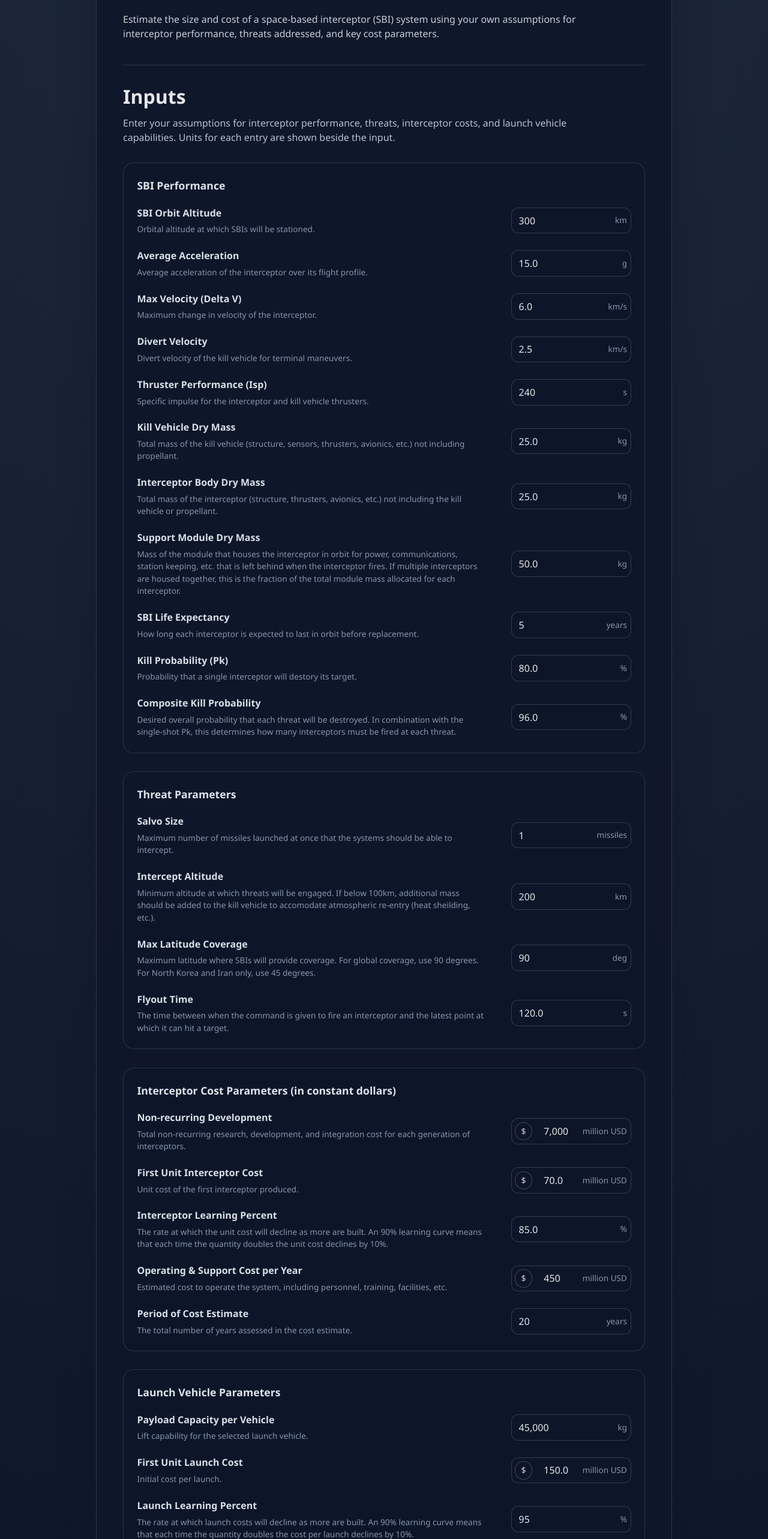
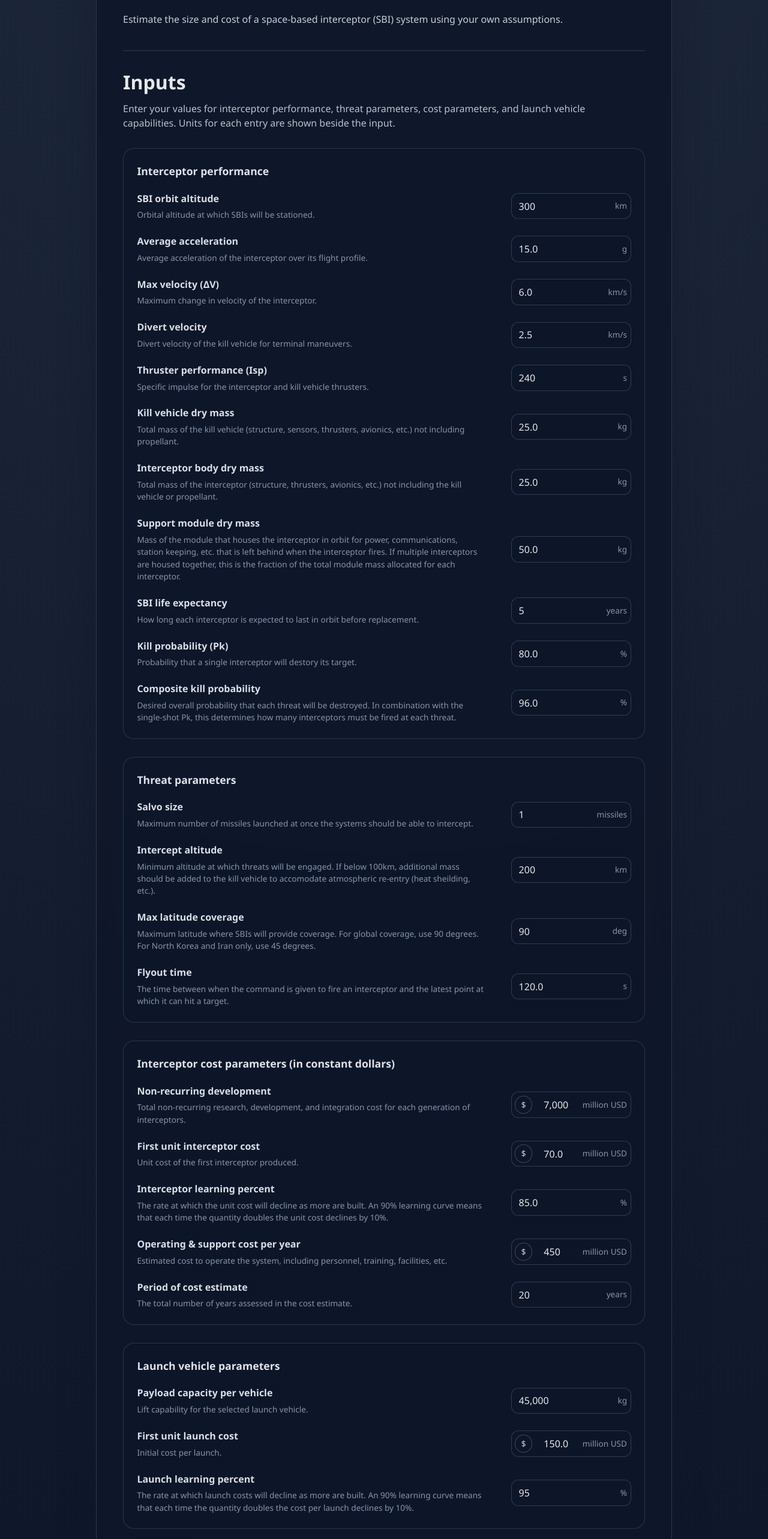
Before and after one commit to toddsharrison/SBI, a React (Vite) app: page / in a window 1280 px wide. Shown: the part 234-2800 px from the top of the page at 60% size. Built offline with nearby package versions, Linux system fonts and the light colour scheme.

Commit message:
chore: apply latest edits

```diff
--- a/src/App.jsx
+++ b/src/App.jsx
@@ -5,50 +5,50 @@ const g0 = 9.81;
 const FORM_SECTIONS = [
   {
     id: 'sbi-performance',
-    title: 'SBI Performance',
+    title: 'Interceptor performance',
     fields: [
-      { name: 'sbiOrbitAltitudeKm', label: 'SBI Orbit Altitude', defaultValue: '300', unit: 'km', min: 150, max: 22500, step: '1', hint: 'Orbital altitude at which SBIs will be stationed.' },
-      { name: 'averageAccelerationG', label: 'Average Acceleration', defaultValue: '15.0', unit: 'g', min: 1, max: 30, step: '0.1', hint: 'Average acceleration of the interceptor over its flight profile.' },
-      { name: 'maxDeltaVKmPerS', label: 'Max Velocity (Delta V)', defaultValue: '6.0', unit: 'km/s', min: 0.1, max: 20, step: '0.1', hint: 'Maximum change in velocity of the interceptor.' },
-      { name: 'divertVelocityKmPerS', label: 'Divert Velocity', defaultValue: '2.5', unit: 'km/s', min: 0, max: 10, step: '0.1', hint: 'Divert velocity of the kill vehicle for terminal maneuvers.' },
-      { name: 'thrusterIspSeconds', label: 'Thruster Performance (Isp)', defaultValue: '240', unit: 's', min: 100, max: 1000, step: '1', hint: 'Specific impulse for the interceptor and kill vehicle thrusters.' },
-      { name: 'killVehicleDryMassKg', label: 'Kill Vehicle Dry Mass', defaultValue: '25.0', unit: 'kg', min: 1, step: '0.1', hint: 'Total mass of the kill vehicle (structure, sensors, thrusters, avionics, etc.) not including propellant.' },
-      { name: 'interceptorBodyDryMassKg', label: 'Interceptor Body Dry Mass', defaultValue: '25.0', unit: 'kg', min: 1, step: '0.1', hint: 'Total mass of the interceptor (structure, thrusters, avionics, etc.) not including the kill vehicle or propellant.' },
-      { name: 'supportModuleDryMassKg', label: 'Support Module Dry Mass', defaultValue: '50.0', unit: 'kg', min: 1, step: '0.1', hint: 'Mass of the module that houses the interceptor in orbit for power, communications, station keeping, etc. that is left behind when the interceptor fires. If multiple interceptors are housed together, this is the fraction of the total module mass allocated for each interceptor.'},
-      { name: 'sbiLifeExpectancyYears', label: 'SBI Life Expectancy', defaultValue: '5', unit: 'years', min: 1, max: 20, step: '1', hint: 'How long each interceptor is expected to last in orbit before replacement.' },
-      { name: 'killProbabilityPercent', label: 'Kill Probability (Pk)', defaultValue: '80.0', unit: '%', min: 1, max: 99.9, step: '0.1', hint: 'Probability that a single interceptor will destory its target.' },
-      { name: 'compositeKillProbabilityPercent', label: 'Composite Kill Probability', defaultValue: '96.0', unit: '%', min: 1, max: 99.9, step: '0.1', hint: 'Desired overall probability that each threat will be destroyed. In combination with the single-shot Pk, this determines how many interceptors must be fired at each threat.' }
+      { name: 'sbiOrbitAltitudeKm', label: 'SBI orbit altitude', defaultValue: '300', unit: 'km', min: 150, max: 22500, step: '1', hint: 'Orbital altitude at which SBIs will be stationed.' },
+      { name: 'averageAccelerationG', label: 'Average acceleration', defaultValue: '15.0', unit: 'g', min: 1, max: 30, step: '0.1', hint: 'Average acceleration of the interceptor over its flight profile.' },
+      { name: 'maxDeltaVKmPerS', label: 'Max velocity (ΔV)', defaultValue: '6.0', unit: 'km/s', min: 0.1, max: 20, step: '0.1', hint: 'Maximum change in velocity of the interceptor.' },
+      { name: 'divertVelocityKmPerS', label: 'Divert velocity', defaultValue: '2.5', unit: 'km/s', min: 0, max: 10, step: '0.1', hint: 'Divert velocity of the kill vehicle for terminal maneuvers.' },
+      { name: 'thrusterIspSeconds', label: 'Thruster performance (Isp)', defaultValue: '240', unit: 's', min: 100, max: 1000, step: '1', hint: 'Specific impulse for the interceptor and kill vehicle thrusters.' },
+      { name: 'killVehicleDryMassKg', label: 'Kill vehicle dry mass', defaultValue: '25.0', unit: 'kg', min: 1, step: '0.1', hint: 'Total mass of the kill vehicle (structure, sensors, thrusters, avionics, etc.) not including propellant.' },
+      { name: 'interceptorBodyDryMassKg', label: 'Interceptor body dry mass', defaultValue: '25.0', unit: 'kg', min: 1, step: '0.1', hint: 'Total mass of the interceptor (structure, thrusters, avionics, etc.) not including the kill vehicle or propellant.' },
+      { name: 'supportModuleDryMassKg', label: 'Support module dry mass', defaultValue: '50.0', unit: 'kg', min: 1, step: '0.1', hint: 'Mass of the module that houses the interceptor in orbit for power, communications, station keeping, etc. that is left behind when the interceptor fires. If multiple interceptors are housed together, this is the fraction of the total module mass allocated for each interceptor.'},
+      { name: 'sbiLifeExpectancyYears', label: 'SBI life expectancy', defaultValue: '5', unit: 'years', min: 1, max: 20, step: '1', hint: 'How long each interceptor is expected to last in orbit before replacement.' },
+      { name: 'killProbabilityPercent', label: 'Kill probability (Pk)', defaultValue: '80.0', unit: '%', min: 1, max: 99.9, step: '0.1', hint: 'Probability that a single interceptor will destory its target.' },
+      { name: 'compositeKillProbabilityPercent', label: 'Composite kill probability', defaultValue: '96.0', unit: '%', min: 1, max: 99.9, step: '0.1', hint: 'Desired overall probability that each threat will be destroyed. In combination with the single-shot Pk, this determines how many interceptors must be fired at each threat.' }
 
     ]
   },
   {
     id: 'threat-parameters',
-    title: 'Threat Parameters',
+    title: 'Threat parameters',
     fields: [
-      { name: 'salvoSize', label: 'Salvo Size', defaultValue: '1', unit: 'missiles', min: 1, max: 1000, step: '1', hint: 'Maximum number of missiles launched at once that the systems should be able to intercept.' },
-      { name: 'interceptAltitudeKm', label: 'Intercept Altitude', defaultValue: '200', unit: 'km', min: 10, max: 10000, step: '1', hint: 'Minimum altitude at which threats will be engaged. If below 100km, additional mass should be added to the kill vehicle to accomodate atmospheric re-entry (heat sheilding, etc.).' },
-      { name: 'maxLatitudeCoverageDeg', label: 'Max Latitude Coverage', defaultValue: '90', unit: 'deg', min: 1, max: 90, step: '1', hint: 'Maximum latitude where SBIs will provide coverage. For global coverage, use 90 degrees. For North Korea and Iran only, use 45 degrees.' },
-      { name: 'flyoutTimeSeconds', label: 'Flyout Time', defaultValue: '120.0', unit: 's', min: 10, max: 1800, step: '.1', hint: 'The time between when the command is given to fire an interceptor and the latest point at which it can hit a target.' }
+      { name: 'salvoSize', label: 'Salvo size', defaultValue: '1', unit: 'missiles', min: 1, max: 1000, step: '1', hint: 'Maximum number of missiles launched at once the systems should be able to intercept.' },
+      { name: 'interceptAltitudeKm', label: 'Intercept altitude', defaultValue: '200', unit: 'km', min: 10, max: 10000, step: '1', hint: 'Minimum altitude at which threats will be engaged. If below 100km, additional mass should be added to the kill vehicle to accomodate atmospheric re-entry (heat sheilding, etc.).' },
+      { name: 'maxLatitudeCoverageDeg', label: 'Max latitude coverage', defaultValue: '90', unit: 'deg', min: 1, max: 90, step: '1', hint: 'Maximum latitude where SBIs will provide coverage. For global coverage, use 90 degrees. For North Korea and Iran only, use 45 degrees.' },
+      { name: 'flyoutTimeSeconds', label: 'Flyout time', defaultValue: '120.0', unit: 's', min: 10, max: 1800, step: '.1', hint: 'The time between when the command is given to fire an interceptor and the latest point at which it can hit a target.' }
     ]
   },
   {
     id: 'cost-parameters',
-    title: 'Interceptor Cost Parameters (in constant dollars)',
+    title: 'Interceptor cost parameters (in constant dollars)',
     fields: [
-      { name: 'nonRecurringDevCostMillion', label: 'Non-recurring Development', defaultValue: '7000', prefix: '$', unit: 'million USD', min: 0, step: '1', hint: 'Total non-recurring research, development, and integration cost for each generation of interceptors.' },
-      { name: 'firstUnitInterceptorCostMillion', label: 'First Unit Interceptor Cost', defaultValue: '70.0', prefix: '$', unit: 'million USD', min: 1, step: '0.1', hint: 'Unit cost of the first interceptor produced.' },
-      { name: 'interceptorLearningPercent', label: 'Interceptor Learning Percent', defaultValue: '85.0', unit: '%', min: 70, max: 100, step: '0.1', hint: 'The rate at which the unit cost will decline as more are built. An 90% learning curve means that each time the quantity doubles the unit cost declines by 10%.' },
-      { name: 'operatingSupportCostPerYearMillion', label: 'Operating & Support Cost per Year', defaultValue: '450', prefix: '$', unit: 'million USD', min: 0, step: '1', hint: 'Estimated cost to operate the system, including personnel, training, facilities, etc.' },
-      { name: 'costEstimatePeriodYears', label: 'Period of Cost Estimate', defaultValue: '20', unit: 'years', min: 1, max: 100, step: '1', hint: 'The total number of years assessed in the cost estimate.' }
+      { name: 'nonRecurringDevCostMillion', label: 'Non-recurring development', defaultValue: '7000', prefix: '$', unit: 'million USD', min: 0, step: '1', hint: 'Total non-recurring research, development, and integration cost for each generation of interceptors.' },
+      { name: 'firstUnitInterceptorCostMillion', label: 'First unit interceptor cost', defaultValue: '70.0', prefix: '$', unit: 'million USD', min: 1, step: '0.1', hint: 'Unit cost of the first interceptor produced.' },
+      { name: 'interceptorLearningPercent', label: 'Interceptor learning percent', defaultValue: '85.0', unit: '%', min: 70, max: 100, step: '0.1', hint: 'The rate at which the unit cost will decline as more are built. An 90% learning curve means that each time the quantity doubles the unit cost declines by 10%.' },
+      { name: 'operatingSupportCostPerYearMillion', label: 'Operating & support cost per year', defaultValue: '450', prefix: '$', unit: 'million USD', min: 0, step: '1', hint: 'Estimated cost to operate the system, including personnel, training, facilities, etc.' },
+      { name: 'costEstimatePeriodYears', label: 'Period of cost estimate', defaultValue: '20', unit: 'years', min: 1, max: 100, step: '1', hint: 'The total number of years assessed in the cost estimate.' }
     ]
   },
   {
     id: 'launch-parameters',
-    title: 'Launch Vehicle Parameters',
+    title: 'Launch vehicle parameters',
     fields: [
-      { name: 'payloadCapacityPerVehicleKg', label: 'Payload Capacity per Vehicle', defaultValue: '45000', unit: 'kg', min: 15000, max: 300000, step: '100', hint: 'Lift capability for the selected launch vehicle.' },
-      { name: 'firstUnitLaunchCostMillion', label: 'First Unit Launch Cost', defaultValue: '150.0', prefix: '$', unit: 'million USD', min: 1, step: '0.1', hint: 'Initial cost per launch.' },
-      { name: 'launchLearningPercent', label: 'Launch Learning Percent', defaultValue: '95', unit: '%', min: 70, max: 100, step: '0.1', hint: 'The rate at which launch costs will decline as more are built. An 90% learning curve means that each time the quantity doubles the cost per launch declines by 10%.' }
+      { name: 'payloadCapacityPerVehicleKg', label: 'Payload capacity per vehicle', defaultValue: '45000', unit: 'kg', min: 15000, max: 300000, step: '100', hint: 'Lift capability for the selected launch vehicle.' },
+      { name: 'firstUnitLaunchCostMillion', label: 'First unit launch cost', defaultValue: '150.0', prefix: '$', unit: 'million USD', min: 1, step: '0.1', hint: 'Initial cost per launch.' },
+      { name: 'launchLearningPercent', label: 'Launch learning percent', defaultValue: '95', unit: '%', min: 70, max: 100, step: '0.1', hint: 'The rate at which launch costs will decline as more are built. An 90% learning curve means that each time the quantity doubles the cost per launch declines by 10%.' }
     ]
   }
 ];
@@ -248,14 +248,14 @@ export default function App() {
       <header className="page-header">
         <h1>Space-Based Interceptor Calculator</h1>
         <p>
-          Estimate the size and cost of a space-based interceptor (SBI) system using your own assumptions for interceptor performance, threats addressed, and key cost parameters.
+          Estimate the size and cost of a space-based interceptor (SBI) system using your own assumptions.
         </p>
       </header>
 
       <section className="form-section">
         <h2>Inputs</h2>
         <p className="section-lede">
-          Enter your assumptions for interceptor performance, threats, interceptor costs, and launch vehicle capabilities. Units for each entry are shown beside the input.
+          Enter your values for interceptor performance, threat parameters, cost parameters, and launch vehicle capabilities. Units for each entry are shown beside the input.
         </p>
 
         {errors.length > 0 && (
@@ -313,7 +313,7 @@ export default function App() {
 
           <div className="form-actions">
             <button className="primary" type="submit">
-              Run scenario
+              Calculate
             </button>
             <button className="secondary" type="button" onClick={handleReset}>
               Reset defaults
@@ -326,7 +326,7 @@ export default function App() {
         <div className="results-header">
           <h2>Results</h2>
           <p>
-            Last run {formatTimestamp(lastRun)} sized for a {formatPercent(metrics.requestedCompositeKillProbabilityPercent)} target with {formatInt(metrics.interceptorsPerThreat)} interceptors allocated per incoming missile.
+            Last run: {formatTimestamp(lastRun)}
           </p>
         </div>
 
@@ -334,7 +334,7 @@ export default function App() {
           <article className="result-card">
             <h3>Total system cost</h3>
             <p className="result-value">{formatUSDbillions(metrics.totalSystemCostBillion)}</p>
-            <p className="result-hint">Includes development, procurement, launches, and O&S costs across the estimate period in constant dollars.</p>
+            <p className="result-hint">Includes development, procurement, launch, and O&S costs over {formatInt(metrics.costEstimatePeriodYears)} years in constant dollars.</p>
           </article>
 
           <article className="result-card">
@@ -346,7 +346,7 @@ export default function App() {
           <article className="result-card">
             <h3># of launches required</h3>
             <p className="result-value">{formatInt(metrics.launchCount)}</p>
-            <p className="result-hint">Number of launches needed to deploy the constellation for each generation of interceptors.</p>
+            <p className="result-hint">Number of launches needed to deploy each generation of the constellation.</p>
           </article>
 
         </div>
```
